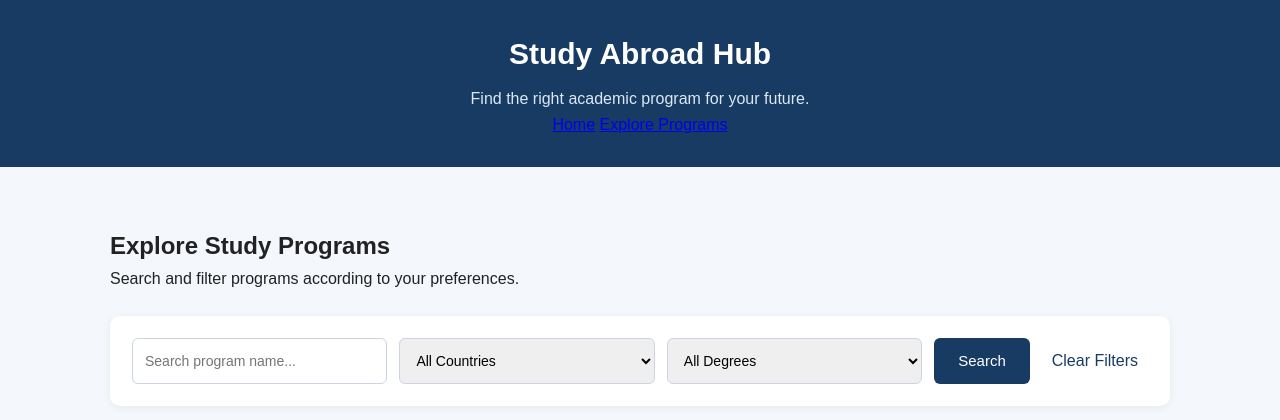
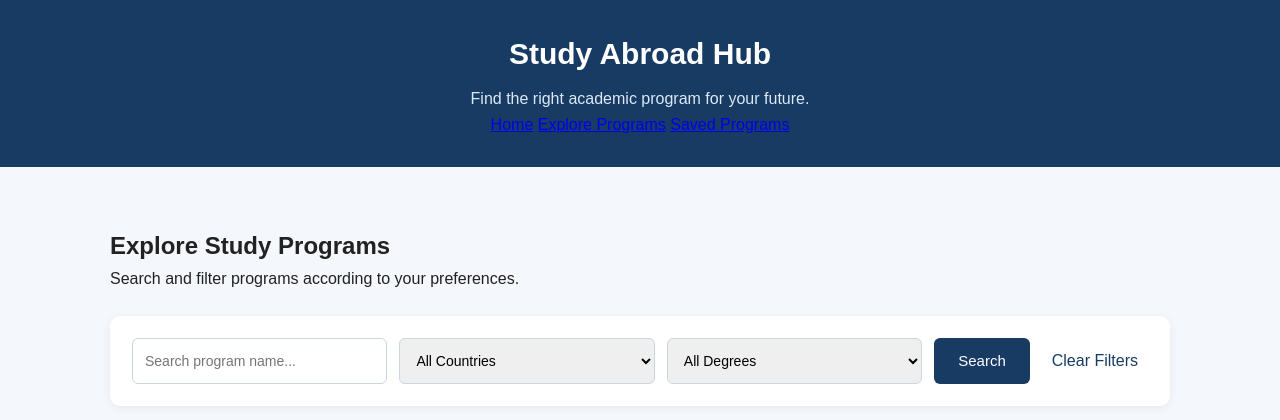
Before and after one commit to rishabh07-web/study-abroad-hub, a Flask app: page /programs in a window 1280 px wide. Shown: the top 420 px of the page. Run offline with Flask 3, Linux system fonts and the light colour scheme; data comes from the database, SQL or seed files in the repository.

Commit message:
Complete saved programs navigation and testing

```diff
--- a/app/templates/compare.html
+++ b/app/templates/compare.html
@@ -22,6 +22,7 @@
             <a href="{{ url_for('programs_page') }}">Explore Programs</a>
             <a href="{{ url_for('eligibility_page') }}">Eligibility Checker</a>
             <a href="{{ url_for('compare_page') }}">Compare Programs</a>
+            <a href="{{ url_for('saved_programs_page') }}">Saved Programs</a>
         </nav>
     </header>
 
--- a/app/templates/compare_result.html
+++ b/app/templates/compare_result.html
@@ -22,6 +22,7 @@
             <a href="{{ url_for('programs_page') }}">Explore Programs</a>
             <a href="{{ url_for('eligibility_page') }}">Eligibility Checker</a>
             <a href="{{ url_for('compare_page') }}">Compare Programs</a>
+            <a href="{{ url_for('saved_programs_page') }}">Saved Programs</a>
         </nav>
     </header>
 
--- a/app/templates/eligibility.html
+++ b/app/templates/eligibility.html
@@ -21,6 +21,7 @@
             <a href="{{ url_for('home') }}">Home</a>
             <a href="{{ url_for('programs_page') }}">Explore Programs</a>
             <a href="{{ url_for('eligibility_page') }}">Eligibility Checker</a>
+            <a href="{{ url_for('saved_programs_page') }}">Saved Programs</a>
         </nav>
     </header>
 
--- a/app/templates/eligibility_result.html
+++ b/app/templates/eligibility_result.html
@@ -21,6 +21,7 @@
             <a href="{{ url_for('home') }}">Home</a>
             <a href="{{ url_for('programs_page') }}">Explore Programs</a>
             <a href="{{ url_for('eligibility_page') }}">Eligibility Checker</a>
+            <a href="{{ url_for('saved_programs_page') }}">Saved Programs</a>
         </nav>
     </header>
 
--- a/app/templates/index.html
+++ b/app/templates/index.html
@@ -24,6 +24,7 @@
             <a href="{{ url_for('programs_page') }}">Explore Programs</a>
             <a href="{{ url_for('eligibility_page') }}">Eligibility Checker</a>
             <a href="{{ url_for('compare_page') }}">Compare Programs</a>
+            <a href="{{ url_for('saved_programs_page') }}">Saved Programs</a>
         </nav>
     </header>
 
--- a/app/templates/programs.html
+++ b/app/templates/programs.html
@@ -22,6 +22,7 @@
         <nav>
             <a href="{{ url_for('home') }}">Home</a>
             <a href="{{ url_for('programs_page') }}">Explore Programs</a>
+            <a href="{{ url_for('saved_programs_page') }}">Saved Programs</a>
         </nav>
     </header>
 
```
